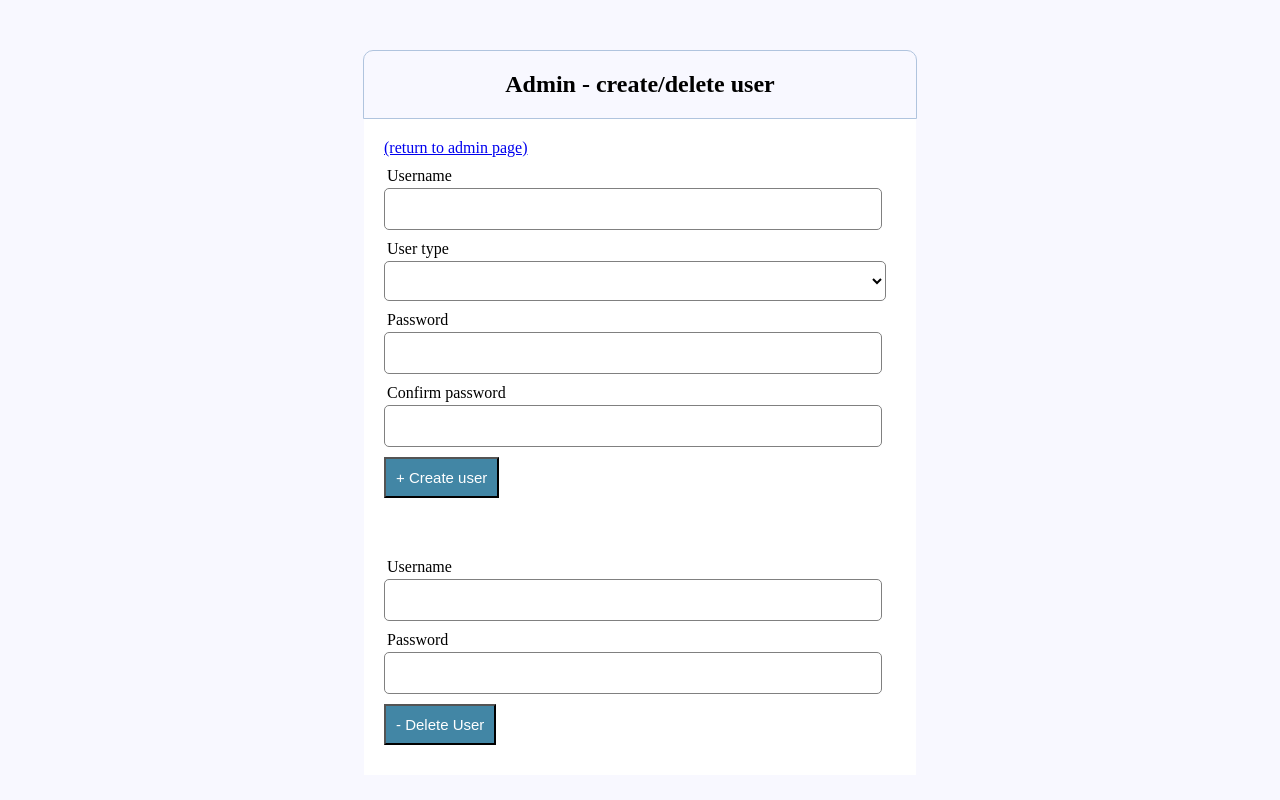
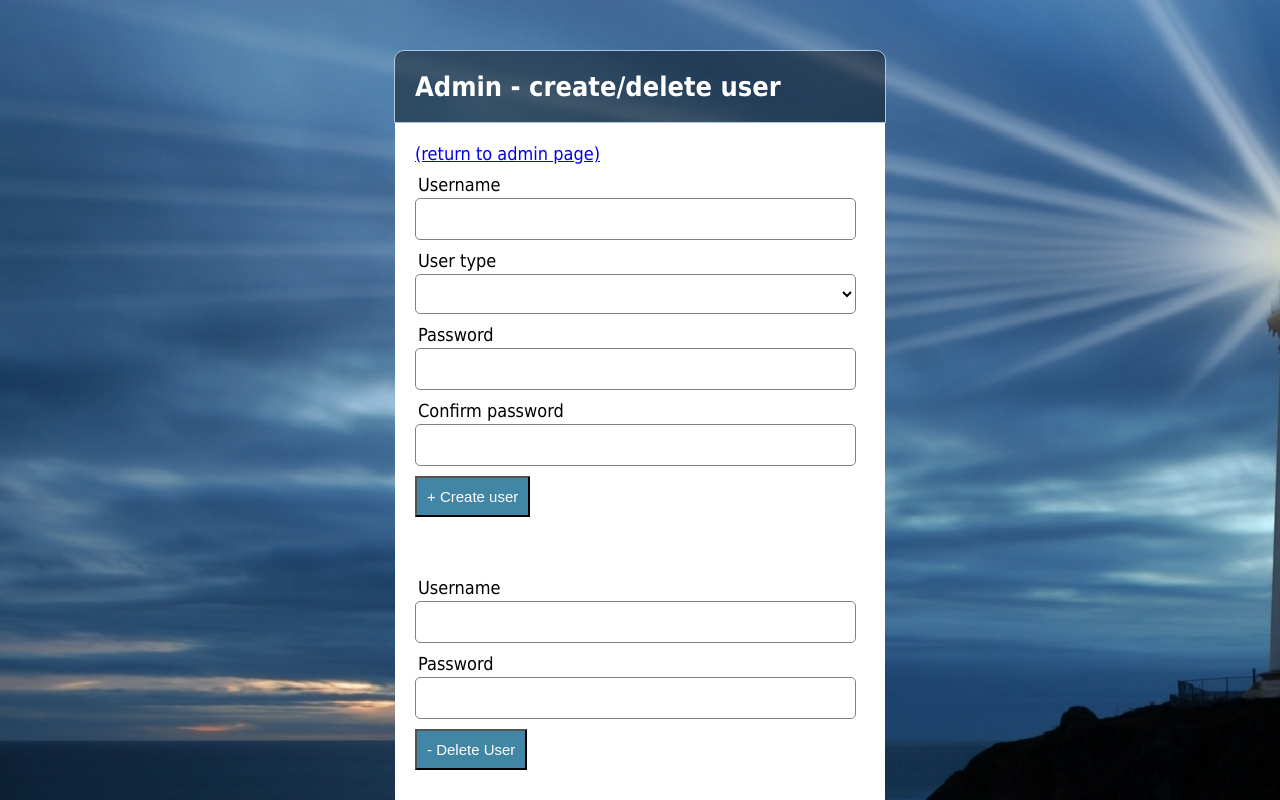
Before and after one commit to mrBarney/User-Authentication-Demo, a PHP site: page /admin/create_user.php in a window 1280 px wide. Run offline with PHP 8.4, Linux system fonts and the light colour scheme.

Commit message:
new style and bug fixes

```diff
--- a/admin/create_user.php
+++ b/admin/create_user.php
@@ -3,7 +3,7 @@
 <html>
 <head>
 	<title>Admin Demonstration</title>
-	<link rel="stylesheet" href="../style.css">
+	<link rel="stylesheet" href="../css/style.css">
 </head>
 <body>
 	<div class="header">
--- a/style.css
+++ b/css/style.css
@@ -1,32 +1,47 @@
-* { margin: 0px; padding: 0px; }
+* {
+	margin: 0px;
+	padding: 0px;
+}
+
 body {
-	font-size: 100%;
-	background: #F8F8FF;
+	font-size: 18px;
+	font-family: tahoma;
+	color: rgb(0, 0, 0);
+	height: 100%;
+	margin: 0;
+	padding: 0;
+	background-image: url('../img/Lighthouse.jpg')
 }
+
 .header {
-	width: 40%;
+	width: 450px;
 	margin: 50px auto 0px;
-	color: rgb(0, 0, 0);
-	text-align: center;
+	color: rgb(255, 255, 255);
+	text-align: left;
 	border: 1px solid #B0C4DE;
+	background: rgba(0, 0, 0, 0.432);
 	border-radius: 10px 10px 0px 0px;
 	padding: 20px;
 }
 
-form, .content {
-	width: 40%;
+form,
+.content {
+	width: 450px;
 	margin: 0px auto;
 	padding: 20px;
 	background: rgb(255, 255, 255);
 }
+
 .input-group {
 	margin: 10px 0px 10px 0px;
 }
+
 .input-group label {
 	display: block;
 	text-align: left;
 	margin: 3px;
 }
+
 .input-group input {
 	height: 30px;
 	width: 93%;
@@ -35,21 +50,24 @@
 	border-radius: 5px;
 	border: 1px solid gray;
 }
+
 #user_type {
 	height: 40px;
 	width: 98%;
 	padding: 5px 10px;
-	background: white;
+	background: rgb(255, 255, 255);
 	font-size: 16px;
 	border-radius: 5px;
 	border: 1px solid gray;
 }
+
 .btn {
 	padding: 10px;
 	font-size: 15px;
-	color: white;
+	color: rgb(255, 255, 255);
 	background: rgb(66, 134, 165);
 }
+
 .error {
 	width: 90%;
 	margin: 0px auto;
@@ -59,14 +77,17 @@
 	border-radius: 5px;
 	text-align: center;
 }
+
 .success {
 	color: #3c763d;
 	background: #dff0d8;
 	border: 1px solid #3c763d;
 	margin-bottom: 20px;
 }
+
 .info div {
 	display: inline-block;
+	color: black;
 	margin: 5px;
 	padding: 10px;
 }
--- a/register.php
+++ b/register.php
@@ -3,7 +3,7 @@
 <html>
 <head>
 	<title>Registration Demonstration</title>
-	<link rel="stylesheet" href="style.css">
+	<link rel="stylesheet" href="css/style.css">
 </head>
 <body>
 	<div class="header">
--- a/server.php
+++ b/server.php
@@ -56,7 +56,7 @@
 	if(strlen($username) > 24 || strlen($username) < 6) {
 		array_push($errors, "Username must be between 6 and 24 characters");
 	}
-	if(strlen($password_1) > 20 || strenlen($password < 6)) {
+	if(strlen($password_1) > 20 || strlen($password_1) < 6) {
 		array_push($errors, "Password must be between 6 and 20 characters");
 	}
 
@@ -76,7 +76,7 @@
 			mysqli_query($db, $query);
 			$logged_in_user_id = mysqli_insert_id($db); // get id of the created user
 			$_SESSION['user'] = getUserById($logged_in_user_id); // put logged in user in session
-			$_SESSION['success']  = "You are now logged in";
+			$_SESSION['success']  = "Welcome!";
 			header('location: index.php');
 		}
 	}
@@ -113,7 +113,7 @@
 			$logged_in_user = mysqli_fetch_assoc($results); // get user info
 
 			$_SESSION['user'] = $logged_in_user; // save user
-			$_SESSION['success']  = "You are now logged in";
+			$_SESSION['success']  = "Welcome!";
 			header('location: index.php');
 		}
 		else {
--- a/success.php
+++ b/success.php
@@ -10,12 +10,12 @@
 <html>
 <head>
 	<title>SUCCESS</title>
-    <link rel="stylesheet" href="style.css">
+    <link rel="stylesheet" href="css/style.css">
     <meta http-equiv="refresh" content="3;url=index.php" />
 </head>
 <div class="content">
 		<!-- notification message -->
-			<div class="error success" >
+			<div class="success" >
 				<h3>
                     File successfully executed - Redirecting...
 				</h3>
```
Also changed, not shown: admin/admin.php (+9 -13 lines), index.php (+16 -9 lines), login.php (+11 -5 lines), img/Lighthouse.jpg (added), img/opa.png (added).
